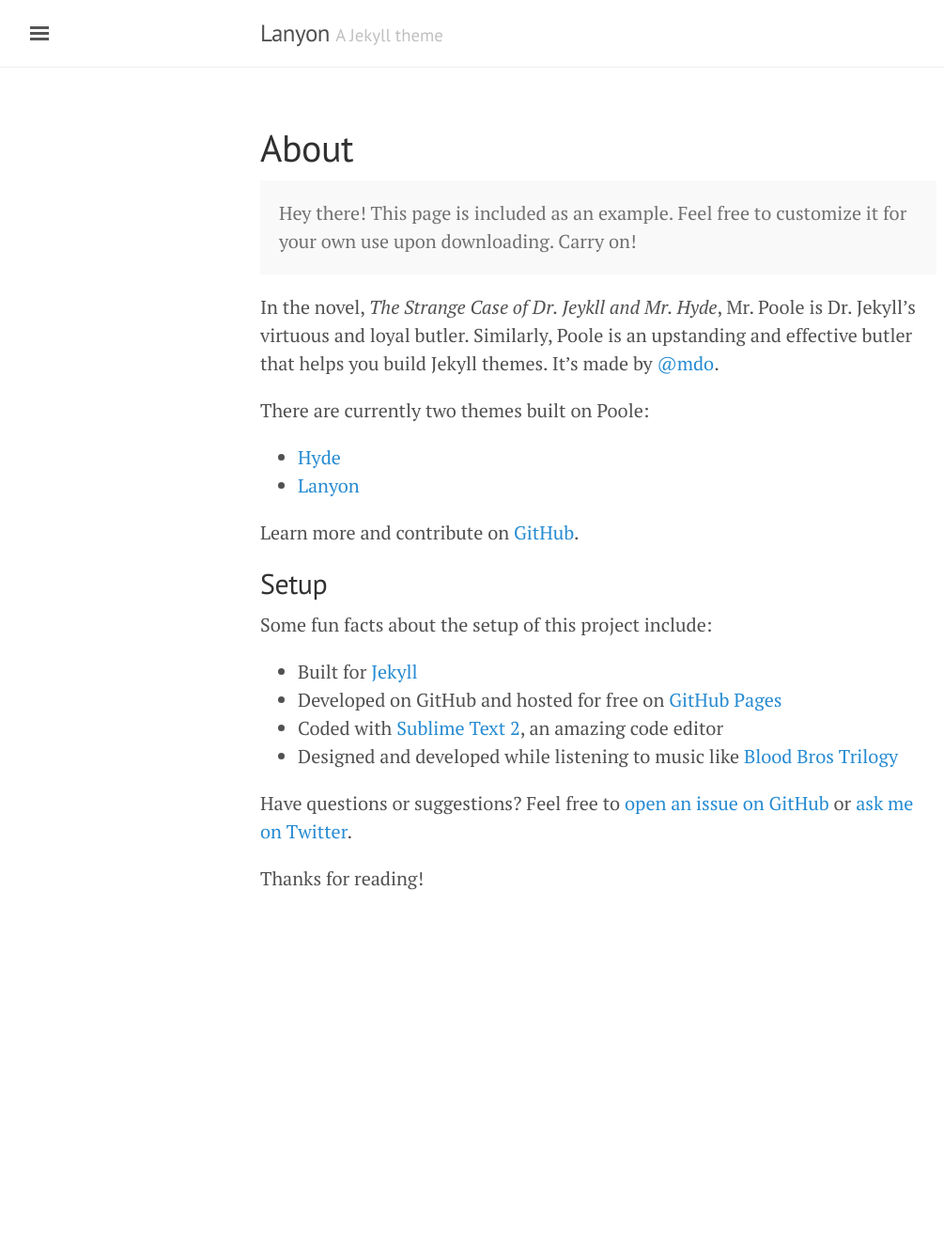
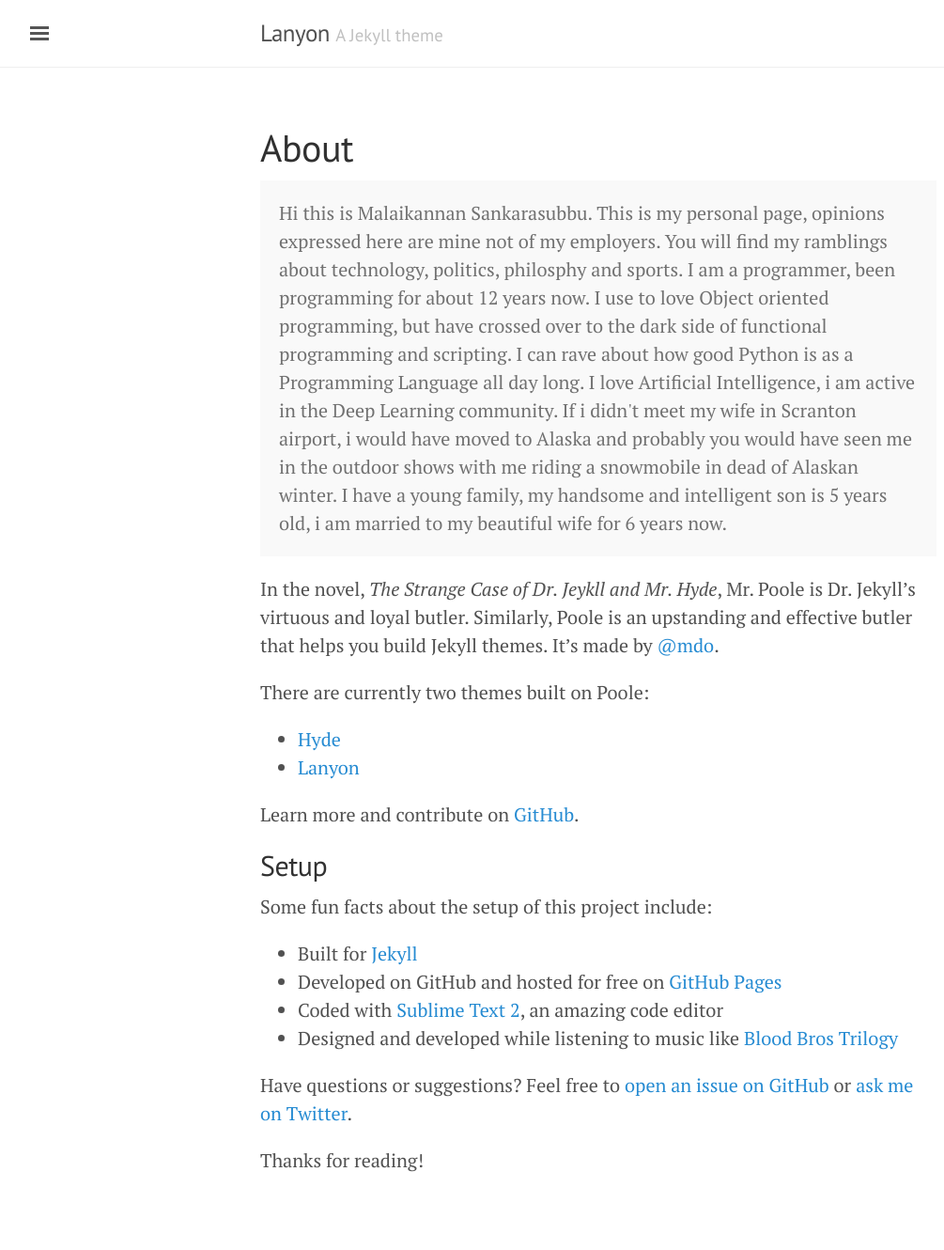
Before and after one commit to malaikannan/malaikannan.github.io, a Jekyll site: the page built from about.md, in a window 1280 px wide. Shown: the whole page at 94% size, without its empty margins (3-1008 px from the left). Built offline with Jekyll 4.4.1, drawn with Linux system fonts in a browser that asks for light colours; before the commit the page ends 1030 px from its top, so only the background shows below that.

Commit message:
added about message

```diff
--- a/about.md
+++ b/about.md
@@ -4,7 +4,7 @@ title: About
 ---
 
 <p class="message">
-  Hey there! This page is included as an example. Feel free to customize it for your own use upon downloading. Carry on!
+  Hi this is Malaikannan Sankarasubbu. This is my personal page, opinions expressed here are mine not of my employers. You will find my ramblings about technology, politics, philosphy and sports. I am a programmer, been programming for about 12 years now. I use to love Object oriented programming, but have crossed over to the dark side of functional programming and scripting. I can rave about how good Python is as a Programming Language all day long. I love Artificial Intelligence, i am active in the Deep Learning community. If i didn't meet my wife in Scranton airport, i would have moved to Alaska and probably you would have seen me in the outdoor shows with me riding a snowmobile in dead of Alaskan winter. I have a young family, my handsome and intelligent son is 5 years old, i am married to my beautiful wife for 6 years now.
 </p>
 
 In the novel, *The Strange Case of Dr. Jeykll and Mr. Hyde*, Mr. Poole is Dr. Jekyll's virtuous and loyal butler. Similarly, Poole is an upstanding and effective butler that helps you build Jekyll themes. It's made by [@mdo](https://twitter.com/mdo).
```
